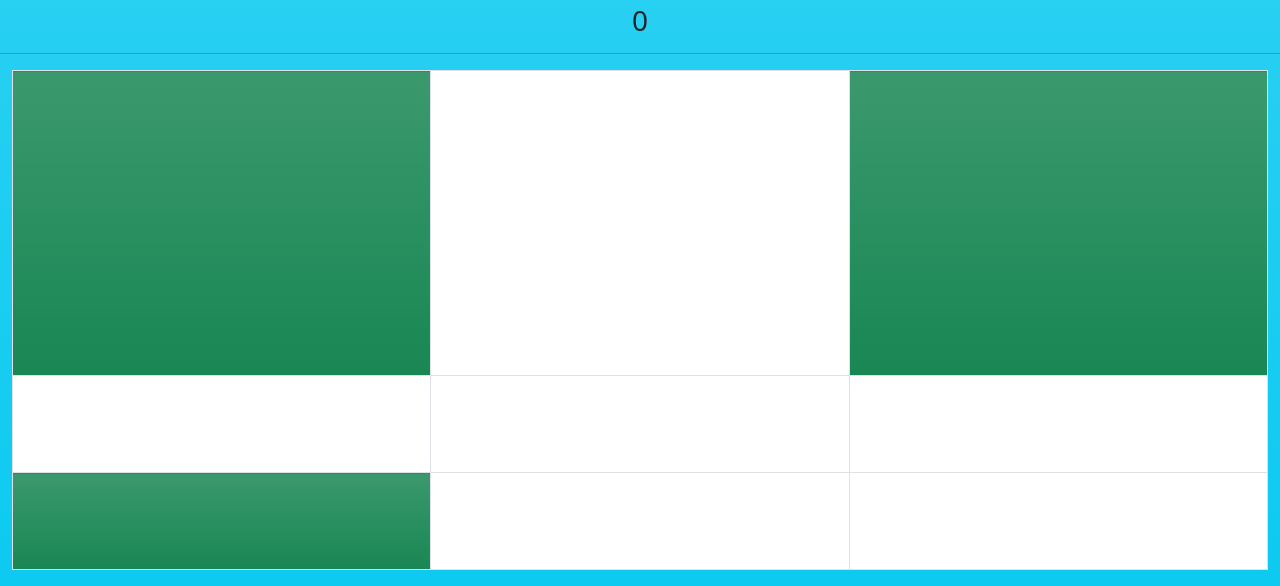
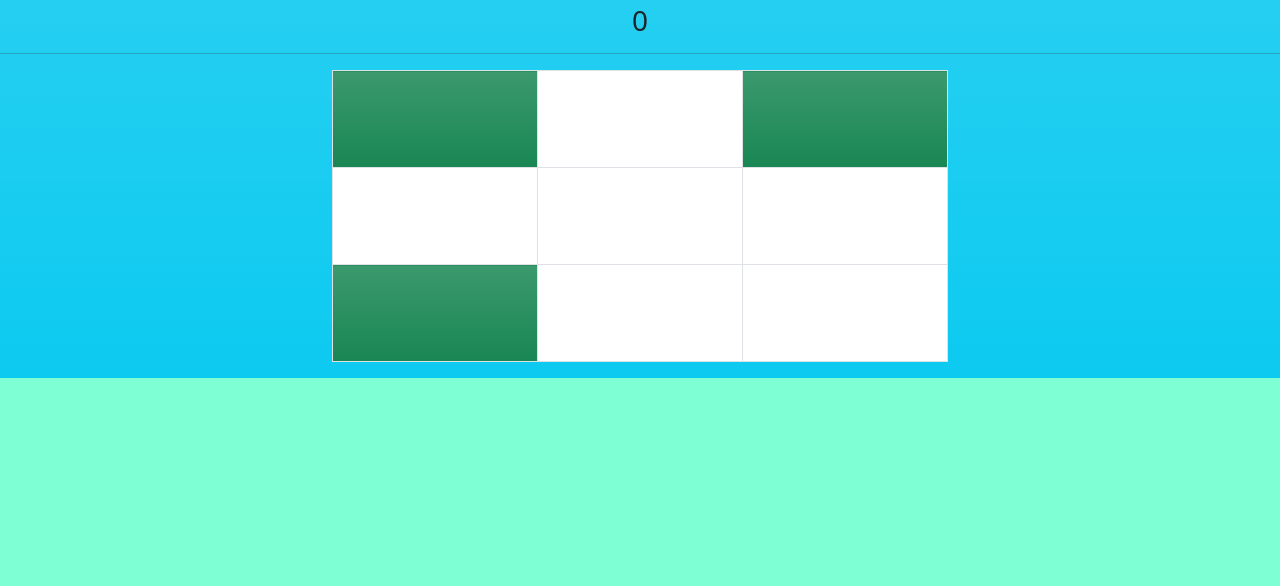
Before and after one commit to klyzecarize/vanillajs-lights-off-app, a plain HTML site: page index.html in a window 1280 px wide. Shown: the part 241-827 px from the top of the page. After the commit the page ends 800 px from the top, so only its background shows below. Drawn offline with nearby package versions, Linux system fonts and the light colour scheme.

```diff
--- a/index.html
+++ b/index.html
@@ -42,7 +42,7 @@
             <h3 id="score">0</h3>
         </section>
         <hr>
-        <section class="container-fluid">
+        <section class="container w-50">
             <article class="table-responsive">
                 <table class="table table-bordered">
                     <tbody>
--- a/style.css
+++ b/style.css
@@ -2,9 +2,14 @@ body {
     background-color: aquamarine;
 }
 
-table {
-    height: 500px;
-}
+/* table {
+    width: 100%;
+} */
+
+/* td {
+    height: 50px;
+    width: 50px;
+} */
 
 td[data-is-on=true] {
     background-color: var(--bs-success);
```
